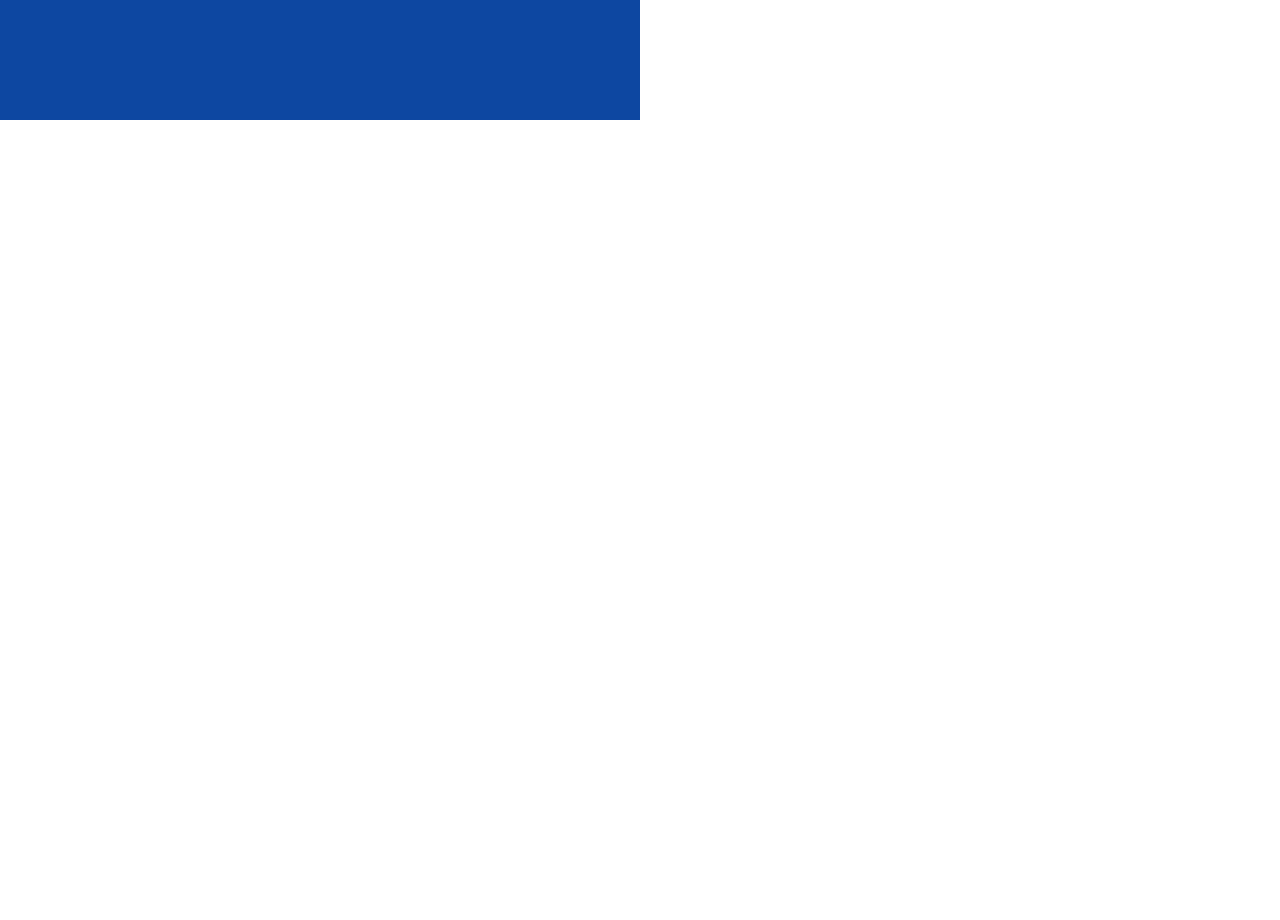
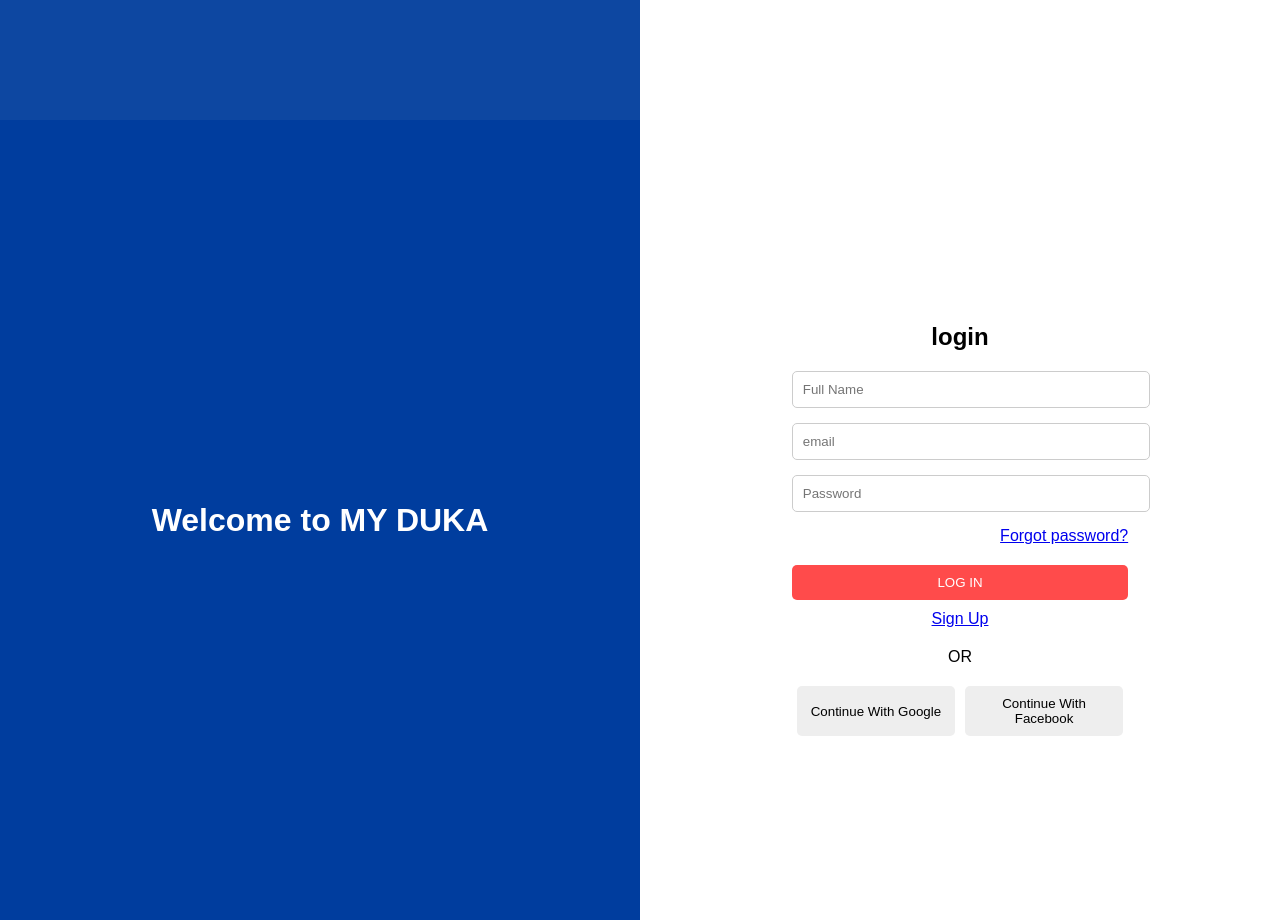
Before and after one commit to brianhilsden/trial-merging, a React (Create React App) app: page / in a window 1280 px wide. Shown: the part 680-1600 px from the top of the page. Before the commit the page ends 800 px from the top, so only its background shows below. Built offline with nearby package versions, Linux system fonts and the light colour scheme.

Commit message:
added the login page

```diff
--- a/src/App.js
+++ b/src/App.js
@@ -1,11 +1,13 @@
 import React from 'react';
 import LandingPage from './components/LandingPage';
 import './components/LandingPage.css';
+import Login from './components/Login'
 
 const App = () => {
   return (
     <div className="App">
       <LandingPage />
+      <Login />
     </div>
   );
 }
--- /dev/null
+++ b/src/components/Login.css
@@ -0,0 +1,93 @@
+body {
+    font-family: Arial, sans-serif;
+  }
+
+  .login-container {
+    display: flex;
+    height: 100vh;
+  }
+
+  .left {
+    flex: 1;
+    background: #003d9e;
+    color: white;
+    display: flex;
+    flex-direction: column;
+    justify-content: center;
+    align-items: center;
+    padding: 20px;
+  }
+
+  .left h1 {
+    font-size: 2em;
+  }
+
+  .right {
+    flex: 1;
+    display: flex;
+    flex-direction: column;
+    justify-content: center;
+    align-items: center;
+    padding: 20px;
+  }
+
+  .right h2 {
+    margin-bottom: 20px;
+  }
+
+  .form {
+    width: 100%;
+    max-width: 300px;
+  }
+
+  .input-group {
+    margin-bottom: 15px;
+  }
+
+  .input-group input {
+    width: 100%;
+    padding: 10px;
+    border: 1px solid #ccc;
+    border-radius: 5px;
+  }
+
+  .forgot-password {
+    text-align: right;
+    margin-bottom: 20px;
+  }
+
+  button {
+    width: 100%;
+    padding: 10px;
+    border: none;
+    border-radius: 5px;
+    background-color: #ff4b4b;
+    color: white;
+    cursor: pointer;
+  }
+
+  .signup-link {
+    text-align: center;
+    margin-top: 10px;
+  }
+
+  .or {
+    text-align: center;
+    margin: 20px 0;
+  }
+
+  .social-login {
+    display: flex;
+    justify-content: space-between;
+  }
+
+  .social-login button {
+    flex: 1;
+    margin: 0 5px;
+    padding: 10px;
+    border: none;
+    border-radius: 5px;
+    background-color: #eee;
+    color: black;
+    cursor: pointer;
+  }
--- /dev/null
+++ b/src/components/Login.js
@@ -0,0 +1,41 @@
+import React from 'react';
+import './Login.css';
+
+function Login() {
+  return (
+    <div className="login-container">
+      <div className="left">
+        <h1>Welcome to MY DUKA</h1>
+
+      </div>
+      <div className="right">
+        <h2>login</h2>
+        <form>
+          <div className="input-group">
+            <input type="text" placeholder="Full Name" required />
+          </div>
+          <div className="input-group">
+            <input type="email" placeholder="email" required />
+          </div>
+          <div className="input-group">
+            <input type="password" placeholder="Password" required />
+          </div>
+          <div className="forgot-password">
+            <a href="#">Forgot password?</a>
+          </div>
+          <button type="submit">LOG IN</button>
+          <div className="signup-link">
+            <a href="#">Sign Up</a>
+          </div>
+          <div className="or">OR</div>
+          <div className="social-login">
+            <button type="button">Continue With Google</button>
+            <button type="button">Continue With Facebook</button>
+          </div>
+        </form>
+      </div>
+    </div>
+  );
+}
+
+export default Login;
```
